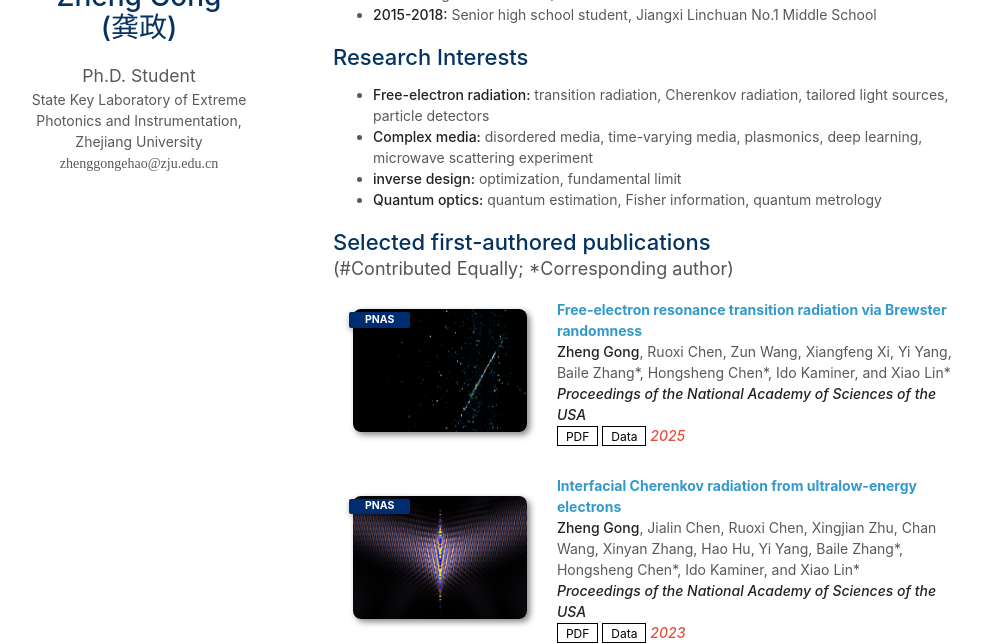
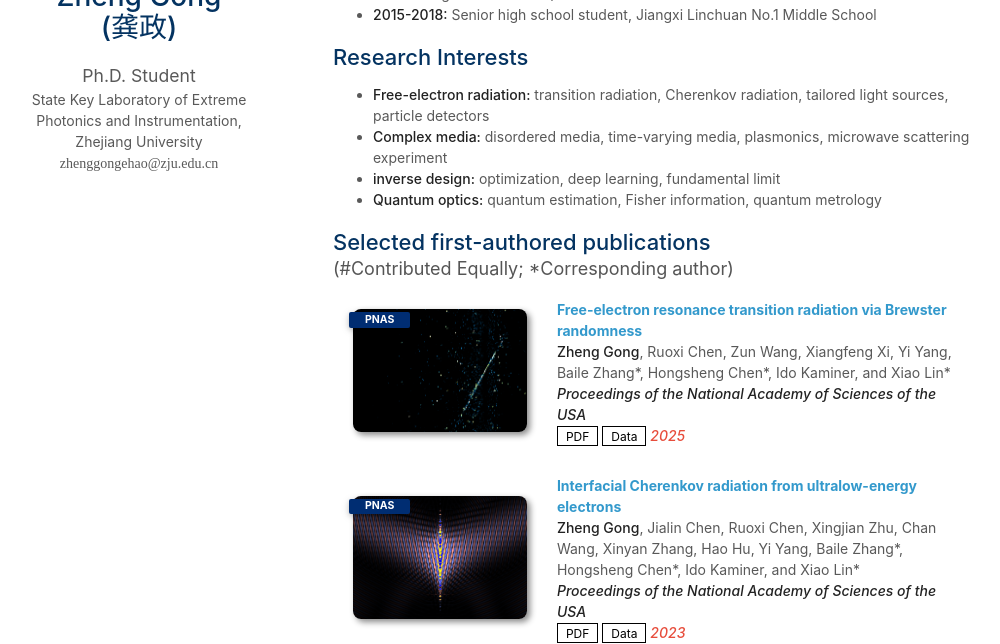
Before and after one commit to zhenggongehao/zhenggongehao.github.io, a Jekyll site: the page built from index.md, in a window 1280 px wide and 900 px high, cut to the strip 256-900 px from the top of the window. Shown: the whole strip, without its empty margins (137-1137 px from the left). Built offline with Jekyll 4.4.1, drawn with Linux system fonts in a browser that asks for light colours; nearby versions of some CDN libraries; a style sheet for code colours, icons or effects is not loaded; our own code applies the rules of GitHub Pages for plain Markdown files.

Commit message:
update files

```diff
--- a/index.md
+++ b/index.md
@@ -10,8 +10,8 @@ layout: homepage
 
 ## Research Interests
 - **Free-electron radiation:** transition radiation, Cherenkov radiation, tailored light sources, particle detectors
-- **Complex media:** disordered media, time-varying media, plasmonics, deep learning, microwave scattering experiment
-- **inverse design:** optimization, fundamental limit
+- **Complex media:** disordered media, time-varying media, plasmonics, microwave scattering experiment
+- **inverse design:** optimization, deep learning, fundamental limit
 - **Quantum optics:** quantum estimation, Fisher information, quantum metrology
 
 {% include_relative _includes/publications.md %}
```
